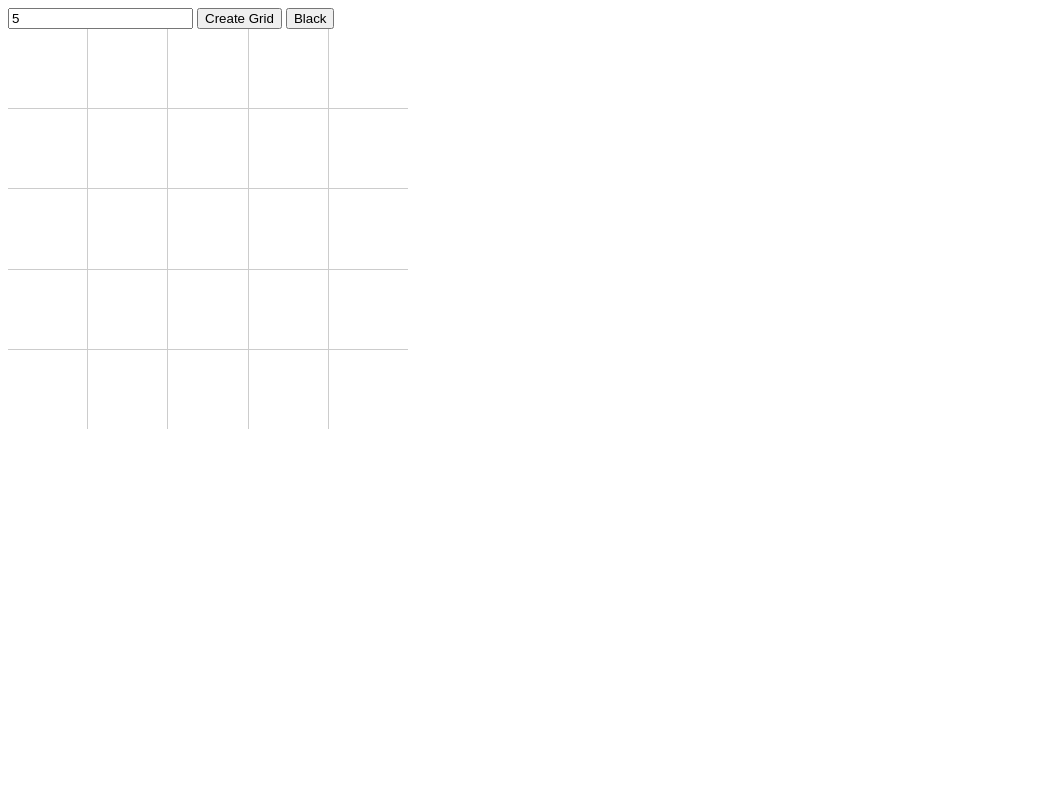
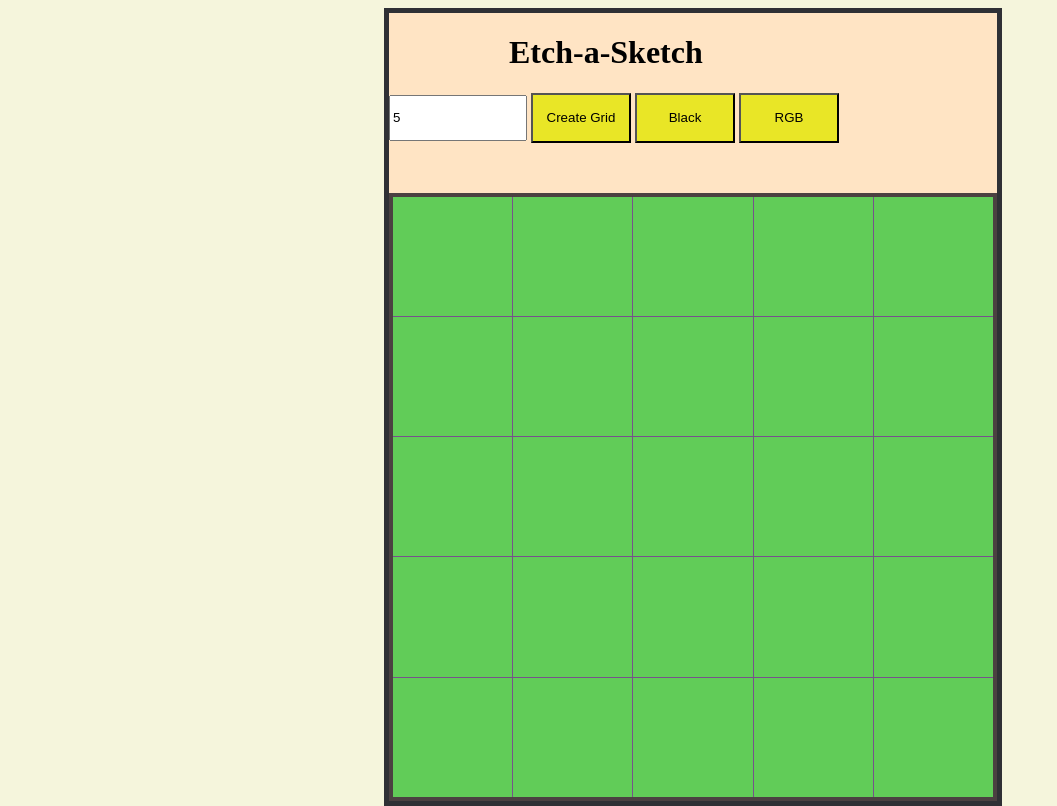
Before and after one commit to ThBromen/Etch-a-Sketch, a plain HTML site: page index.html in a window 1280 px wide. Both pictures are taken after typing "5" into the empty fields and a click on the button "Create Grid". Shown: the whole page, without its empty margins (0-1057 px from the left). Drawn offline with Linux system fonts and the light colour scheme.

Commit message:
update styling

```diff
--- a/index.html
+++ b/index.html
@@ -7,8 +7,10 @@
 
     <title>Etch-a-Sketch</title>
   </head>
-    <div>
+
       <div class="container">
+          <div>
+            <h1>Etch-a-Sketch</h1>
         <input
           id="gridSizeInput"
           type="number"
@@ -18,9 +20,9 @@
         <button id="createButton">Create Grid</button>
 
         <button id="drawButton">Black</button>
-
+        <button id="drawRgbButton">RGB</button>
+       </div>
         <div class="grid"></div>
-      </div>
     </div>
     <script src="script.js"></script>
   </body>
--- a/script.js
+++ b/script.js
@@ -27,8 +27,13 @@ createButton.addEventListener("click", function () {
 
     gridContainer.innerHTML = gridHTML;
   }
-
-  createGrid(); // Event listeners for drawing functionality
+  if (gridSize<100){
+    createGrid();
+  }
+  else{
+    document.write("wrong input");
+  }
+  // Event listeners for drawing functionality
   gridContainer.addEventListener("mousedown", startDrawing);
   gridContainer.addEventListener("mouseup", stopDrawing);
   gridContainer.addEventListener("mouseleave", stopDrawing);
@@ -52,14 +57,24 @@ createButton.addEventListener("click", function () {
 
   // Button event listener for switching between drawing and erasing modes
   const drawButton = document.querySelector("#drawButton");
+  const drawRgbButton = document.querySelector("#drawRgbButton");
 
   drawButton.addEventListener("click", function () {
-    if (drawButton.textContent === "Draw") {
-      drawButton.textContent = "Erase";
-      drawColor = "#fff"; // Change to white for erasing mode
-    } else {
-      drawButton.textContent = "Draw";
-      drawColor = "#000"; // Change to black for drawing mode
-    }
+    drawButton.textContent = "Draw (Black)";
+    drawColor = "#000"; // Change to black for drawing mode
   });
-});
+
+  drawRgbButton.addEventListener("click", function () {
+    drawButton.textContent = "Draw (RGB)";
+    drawColor = getRandomColor(); // Change to random RGB color for drawing mode
+  });
+
+  // Helper function to generate random RGB color
+  function getRandomColor() {
+    const r = Math.floor(Math.random() * 256);
+    const g = Math.floor(Math.random() * 256);
+    const b = Math.floor(Math.random() * 256);
+    return `rgb(${r}, ${g}, ${b})`;
+  }
+
+  });
--- a/style.css
+++ b/style.css
@@ -1,20 +1,44 @@
-.draw {
-  border: 5px blueviolet;
-  align-items: center;
-  align-content: center;
+body {
+  /* margin-left: 450px; */
+  background-color: beige;
+}
+h1 {
+}
+.container {
+  position: absolute;
+  left: 30%;
+  background-color: bisque;
+  border: 5px solid rgb(47, 48, 53);
+}
+.container h1 {
+  margin-left: 120px;
+}
+.container button{
+  background-color: #e9e626;
+  height: 50px;
+  width: 100px;
+}
+.container button:hover{
+  background-color: aquamarine;
+}
+.container input{
+  height: 40px;
+  width: 130px;
+}
+.grid {
+  margin-top: 50px;
+  border: 4px solid rgb(75, 65, 65);
+  display: grid;
+  gap: 1px;
+  width: 600px;
+  height: 600px;
+  background-color: #77528b;
 }
 
-/* Define the size and appearance of the grid divs */
-.grid {
-  display: grid;
-  gap: 1px;
-  width: 400px;
-  height: 400px;
-  background-color: #ccc;
-  align-content: center;
+.grid div {
+  background-color: #61cc58;
+  transition: background-color 0.3s ease;
 }
-
-/* Style the individual squares */
-.grid div {
-  background-color: #fff;
+.grid div:hover {
+  background-color: #000;
 }
```
